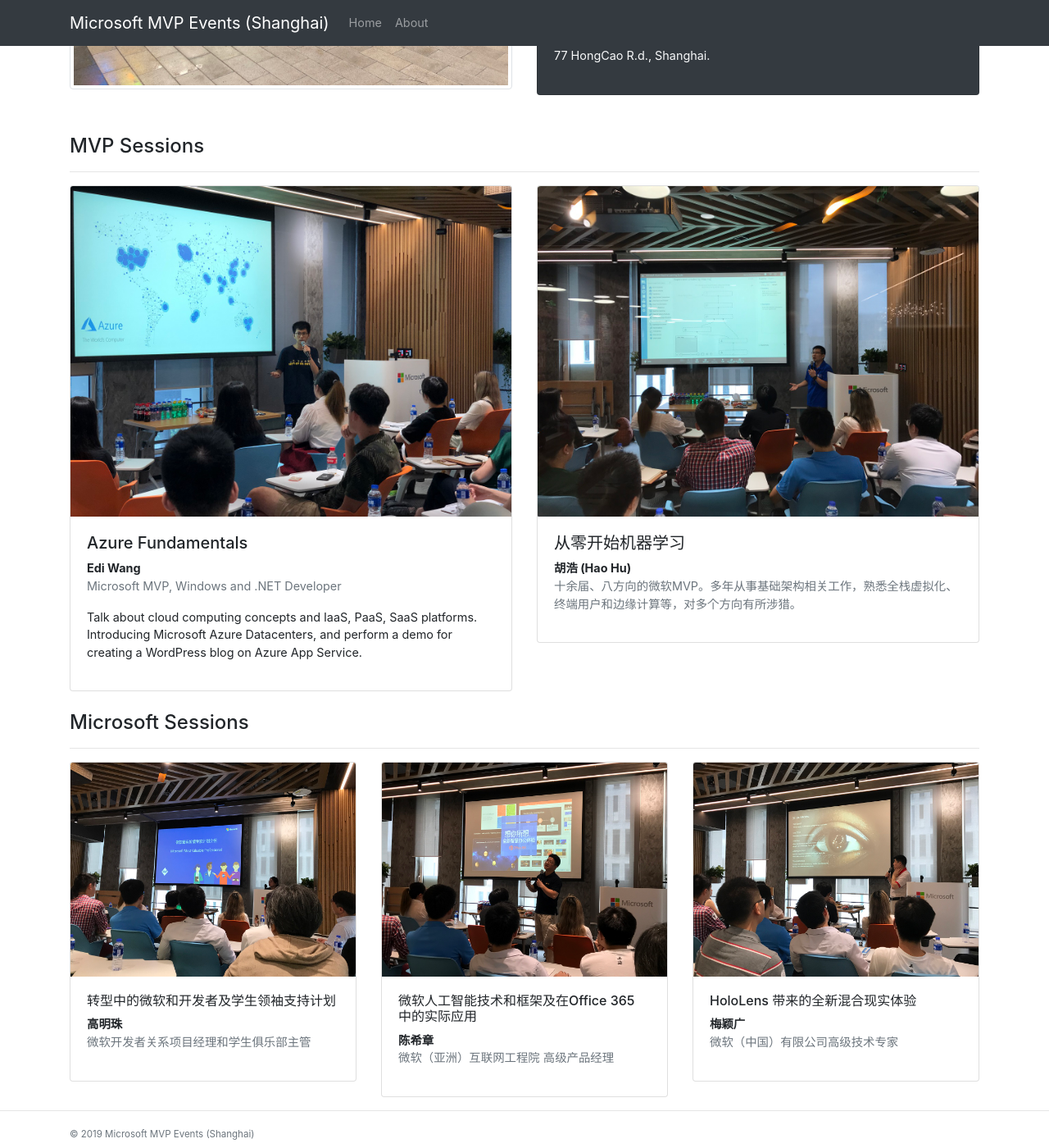
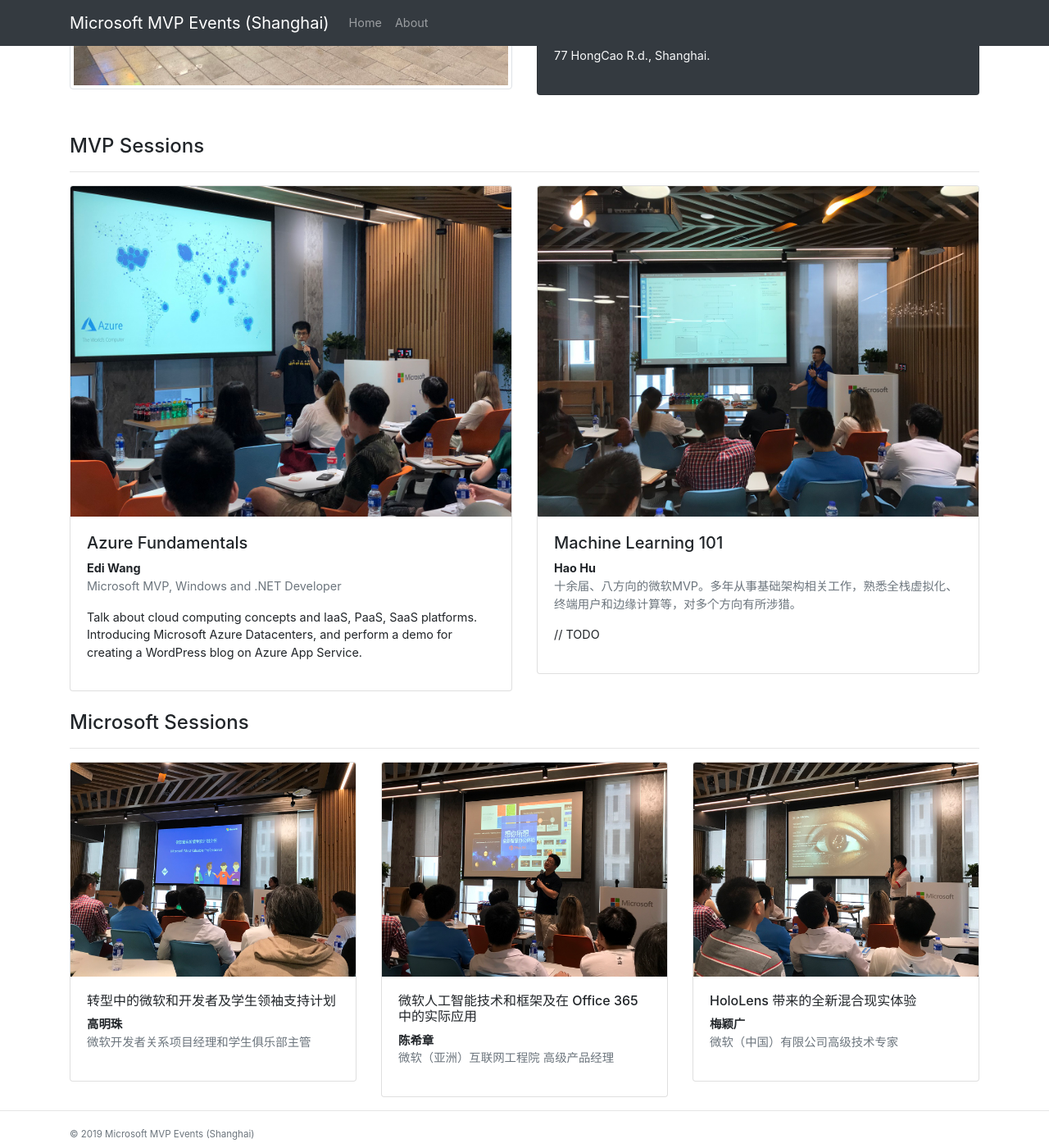
Before and after one commit to microsoft-mvp-events-cn/events, a Jekyll site: the page built from content/19.8-NYU-Microsoft-Visit.html, in a window 1280 px wide and 1400 px high, scrolled down 458 px. Shown: the whole window at 82% size. Built offline with Jekyll 4.4.1, drawn with Linux system fonts in a browser that asks for light colours.

Commit message:
Update 19.8-NYU-Microsoft-Visit.html

```diff
--- a/content/19.8-NYU-Microsoft-Visit.html
+++ b/content/19.8-NYU-Microsoft-Visit.html
@@ -52,12 +52,12 @@
             <img class="card-img-top" src="/assets/images/20190809_084113791_iOS.jpg" />
             <div class="card-body">
                 <h5>
-                    从零开始机器学习
+                    Machine Learning 101
                 </h5>
-                <strong>胡浩 (Hao Hu)</strong>
+                <strong>Hao Hu</strong>
                 <p class="text-muted">十余届、八方向的微软MVP。多年从事基础架构相关工作，熟悉全栈虚拟化、终端用户和边缘计算等，对多个方向有所涉猎。</p>
                 <p>
-
+                    // TODO
                 </p>
             </div>
         </section>
@@ -88,7 +88,7 @@
             <img class="card-img-top" src="/assets/images/20190809_060728796_iOS.jpg" />
             <div class="card-body">
                 <h6>
-                    微软人工智能技术和框架及在Office 365 中的实际应用
+                    微软人工智能技术和框架及在 Office 365 中的实际应用
                 </h6>
                 <strong>陈希章</strong>
                 <p class="text-muted">微软（亚洲）互联网工程院 高级产品经理 </p>
```
